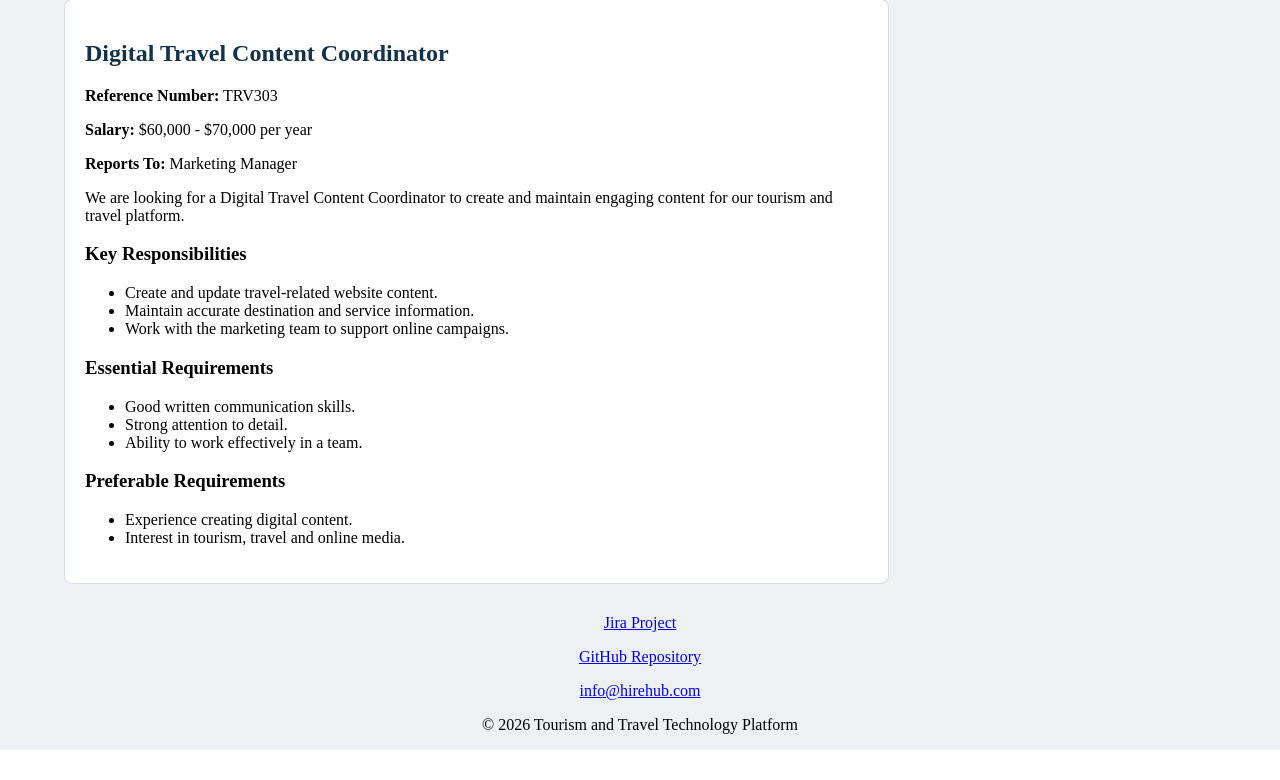
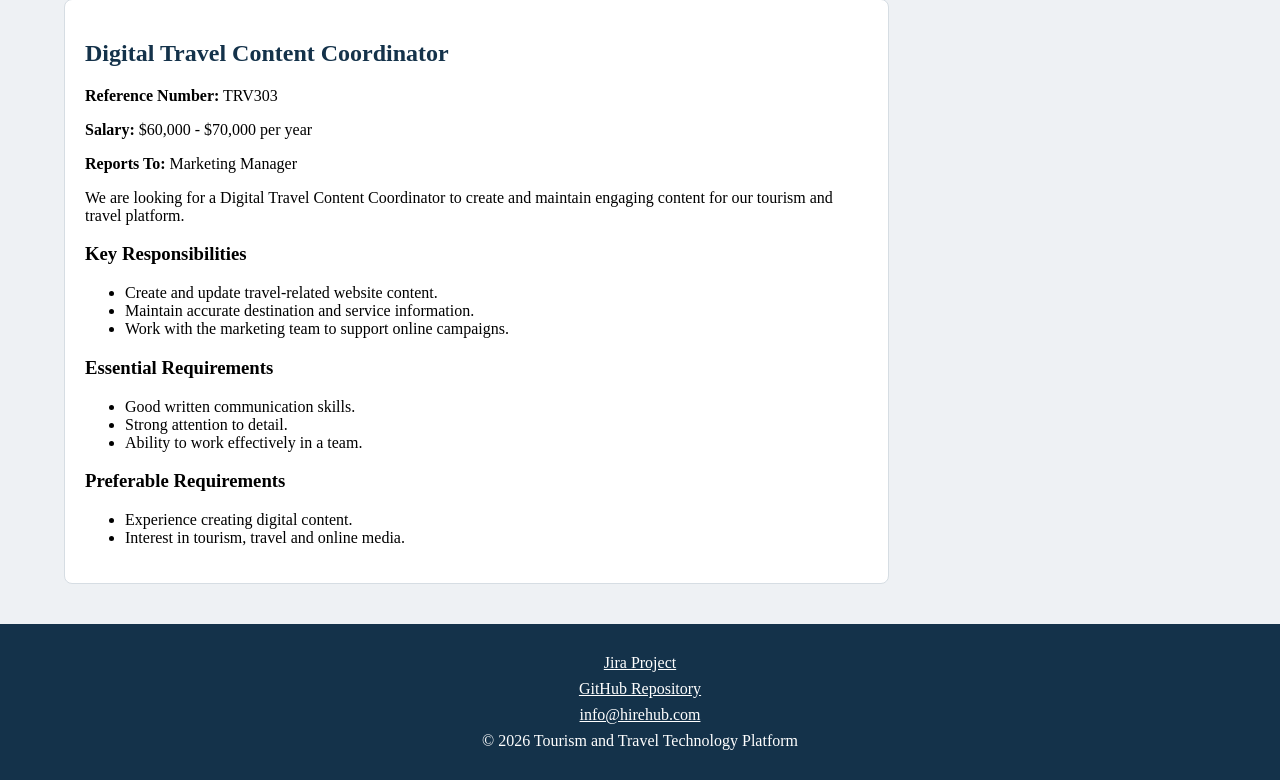
Before and after one commit to Priyankha-Sakthivel/Applied-Web-Project-Part-2, a PHP site: page /jobs.php in a window 1280 px wide. Shown: the part 1380-2160 px from the top of the page. Before the commit the page ends 2130 px from the top, so only its background shows below. Run offline with PHP 8.4, Linux system fonts and the light colour scheme.

Commit message:
Add shared footer styles

```diff
--- a/styles/styles.css
+++ b/styles/styles.css
@@ -52,6 +52,26 @@ header .brand {
     text-decoration: none;
     font-size: 1.5rem;
     font-weight: bold;
+}
+/* ===== SHARED FOOTER (all pages) ===== */
+footer {
+    background-color: #14324a;
+    color: white;
+    text-align: center;
+    padding: 30px 20px;
+    margin-top: 40px;
+}
+
+footer a {
+    color: white;
+}
+
+footer p {
+    margin: 0 0 8px;
+}
+
+footer p:last-child {
+    margin-bottom: 0;
 }
 /* ===== END OF GLOBAL CSS ===== */
 
```
